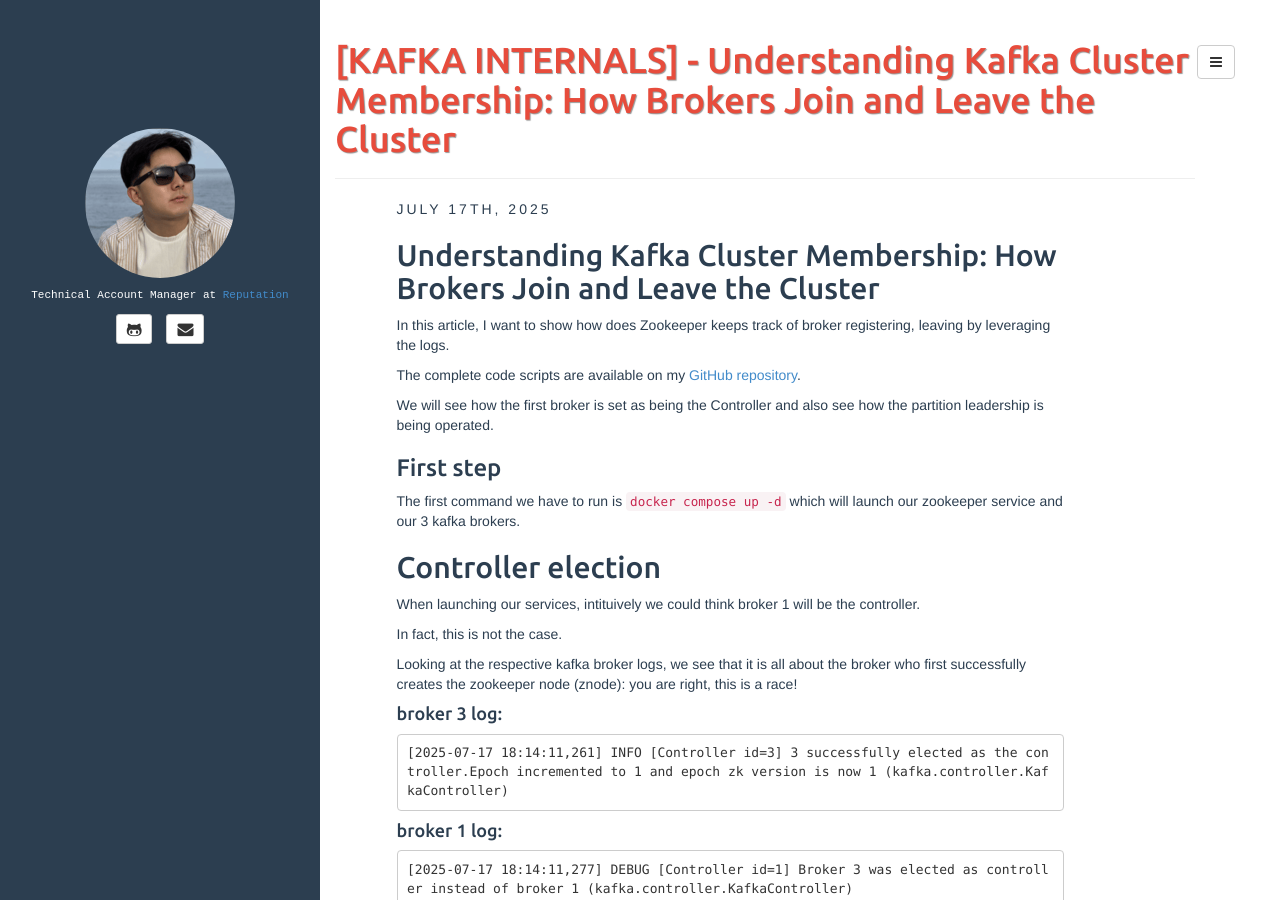
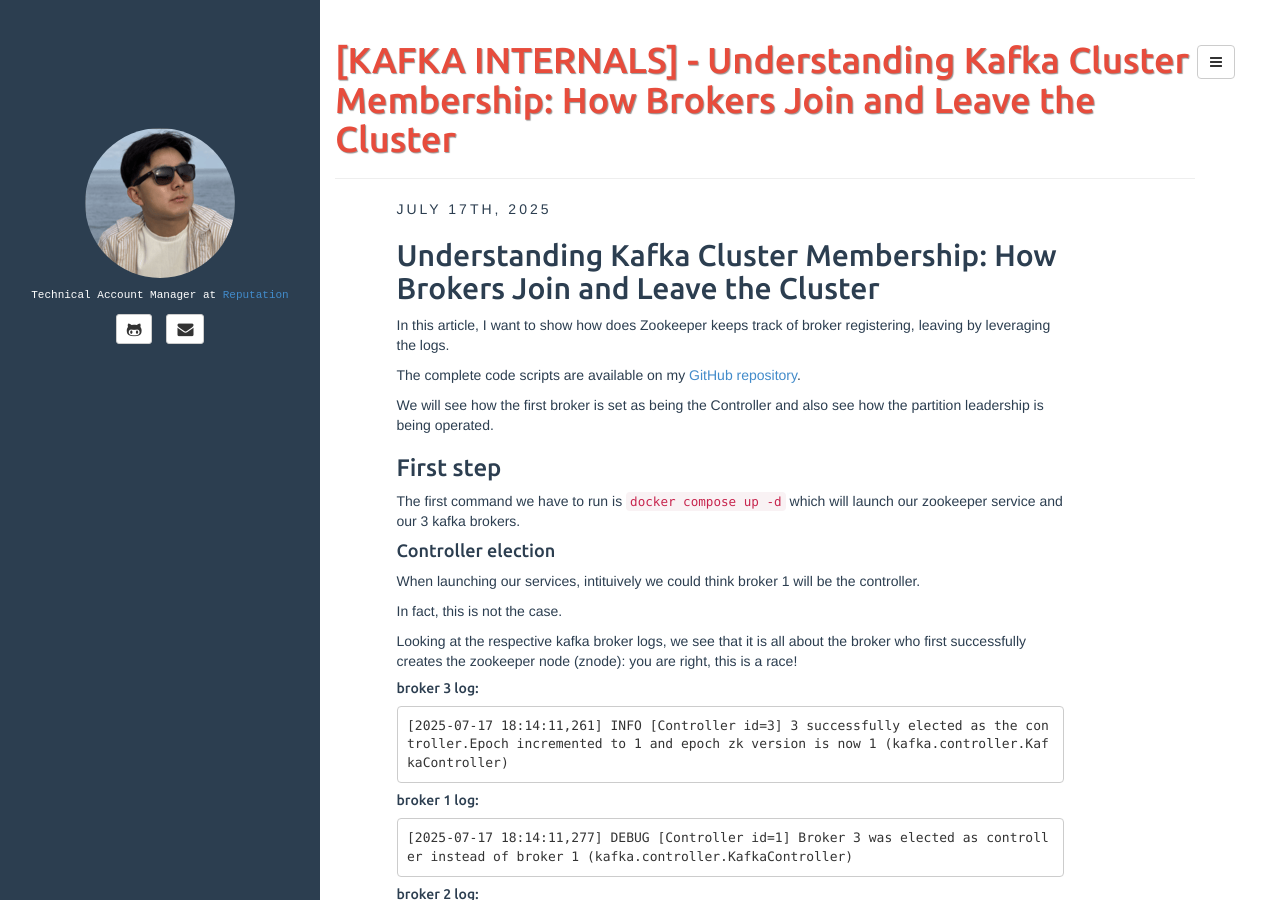
Before and after one commit to thomaswong25520/thomaswong25520.github.io, a Jekyll site: the page built from _posts/2025-07-17-kafka_cluster_membership_blog.md, in a window 1280 px wide and 900 px high. Built offline with Jekyll 4.4.1, drawn with Linux system fonts in a browser that asks for light colours.

Commit message:
reformat article 3 headers

````diff
--- a/_posts/2025-07-17-kafka_cluster_membership_blog.md
+++ b/_posts/2025-07-17-kafka_cluster_membership_blog.md
@@ -18,7 +18,7 @@ We will see how the first broker is set as being the Controller and also see how
 
 The first command we have to run is `docker compose up -d` which will launch our zookeeper service and our 3 kafka brokers.
 
-## Controller election
+#### Controller election
 
 When launching our services, intituively we could think broker 1 will be the controller.
 
@@ -26,19 +26,19 @@ In fact, this is not the case.
 
 Looking at the respective kafka broker logs, we see that it is all about the broker who first successfully creates the zookeeper node (znode): you are right, this is a race!
 
-#### broker 3 log:
+##### broker 3 log:
 
 ```
 [2025-07-17 18:14:11,261] INFO [Controller id=3] 3 successfully elected as the controller.Epoch incremented to 1 and epoch zk version is now 1 (kafka.controller.KafkaController)
 ```
 
-#### broker 1 log:
+##### broker 1 log:
 
 ```
 [2025-07-17 18:14:11,277] DEBUG [Controller id=1] Broker 3 was elected as controller instead of broker 1 (kafka.controller.KafkaController)
 ```
 
-#### broker 2 log:
+##### broker 2 log:
 
 ```
 [2025-07-17 18:14:11,300] DEBUG [Controller id=2] Broker 3 was elected as controller instead of broker 2 (kafka.controller.KafkaController)
@@ -121,7 +121,7 @@ docker exec -it 07-kafka-internals-cluster-membership-kafka1-1 \
   --describe --topic my-test-topic
 ```
 
-##### Stop broker 2
+#### Stop broker 2
 
 `docker stop 07-kafka-internals-cluster-membership-kafka2-1`
 
````
